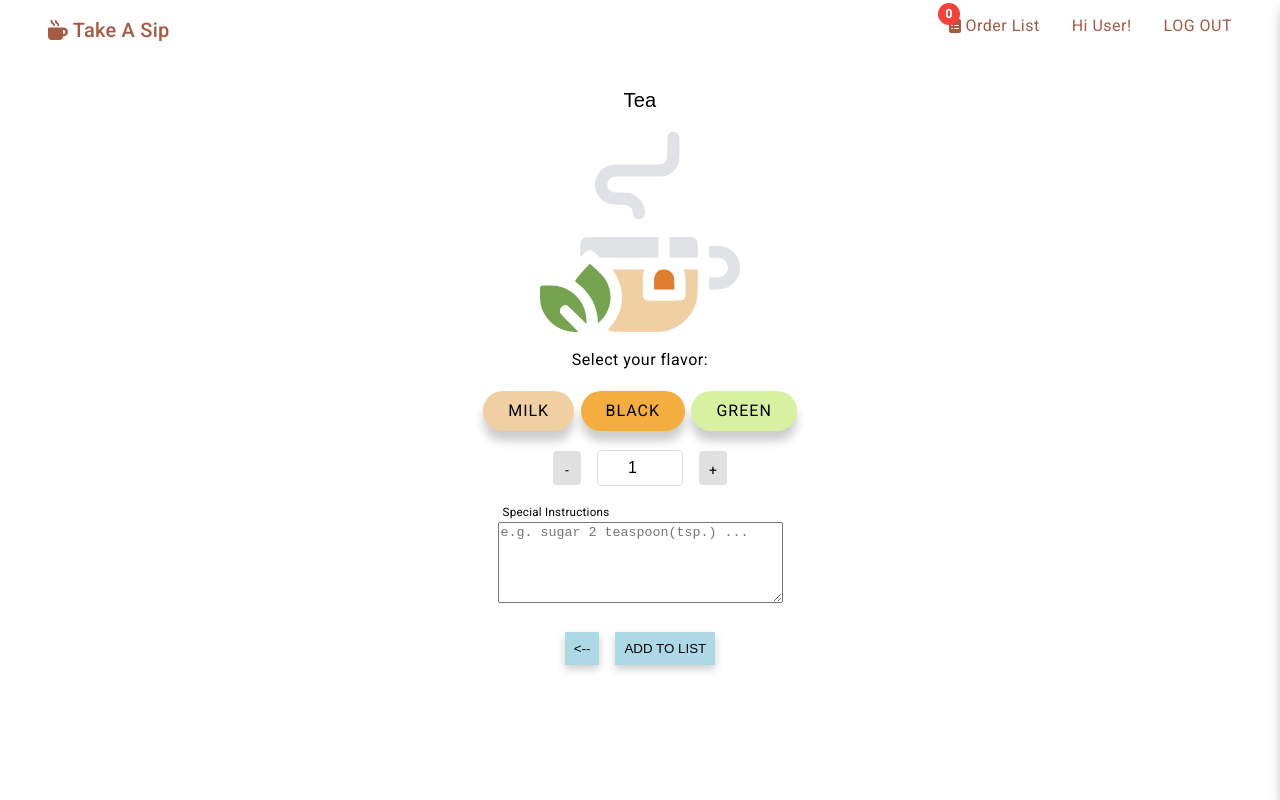
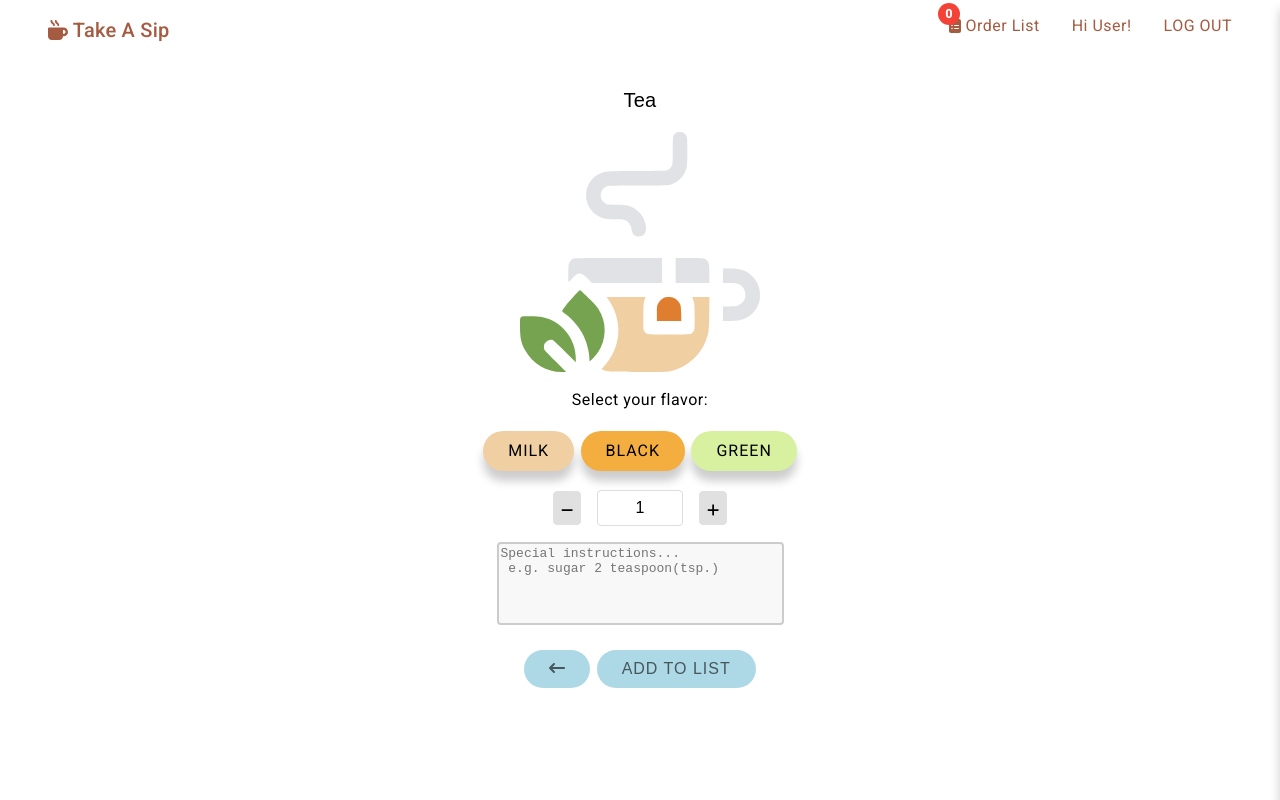
Before and after one commit to 2apreety18/Take-A-Sip, an Angular app in the folder client/: page /food/1 in a window 1280 px wide. Built offline with nearby package versions, Linux system fonts and the light colour scheme; sample sign-in values are in the browser's storage.

Commit message:
full MVP

```diff
--- a/client/src/app/components/dialog/dialog.component.html
+++ b/client/src/app/components/dialog/dialog.component.html
@@ -1,8 +1,8 @@
-<h1 mat-dialog-title>Place Order</h1>
-<div mat-dialog-content>
-  Would you like to confirm your order??
+<div class="modal">
+  <div class="modal-content">
+    <h2>Place Order</h2>
+     <p>Would you like to confirm your order??</p>
+    <button (click)="handleNo()">No</button>
+    <button (click)="handleYes()">Yes</button>
+  </div>
 </div>
-<div mat-dialog-actions>
-  <button (click)="handleNo()">No</button>
-  <button (click)="handleYes()">Yes</button>
-</div>
--- a/client/src/app/components/dialog/dialog.component.scss
+++ b/client/src/app/components/dialog/dialog.component.scss
@@ -1,3 +1,41 @@
+
 button {
     margin-right: 8px;
+    background-color: #a55b41;
+    transition: 0.3s;
+    border: 0;
+    border-radius: 50px;
+    font-size: 16px;
+    padding: 10px 25px;
+    margin: 0.2rem;
+    letter-spacing: 1px;
+    color:  white;
+    text-align: center;
 }
+
+
+button:hover {
+    cursor: pointer;
+    box-shadow: 0 10px 10px rgba(0, 0, 0, 0.2);
+}
+
+.modal {
+    z-index: 1;
+    padding-top: 100px;
+    position: fixed;
+    left: 0;
+    top: 0;
+    width: 100%;
+    height: 100%;
+    overflow: auto;
+  // background-color: rgba(0,0,0,0.4);
+   background-color: white;
+  }
+
+  .modal-content {
+    background-color: #fefefe;
+    margin: auto;
+    padding: 20px;
+    box-shadow: 0 10px 10px rgba(0, 0, 0, 0.2);
+    width: 80%;
+  }
--- a/client/src/app/components/food-page/food-page.component.html
+++ b/client/src/app/components/food-page/food-page.component.html
@@ -20,20 +20,19 @@
       </div>
     </div>
 
-    <!-- <label>Quantity:</label> -->
-    <span class="minus" (click)="minus()">-</span>
+    <span class="minus" (click)="minus()"><fa-icon [icon]="minusIcon"></fa-icon></span>
     <input type="number" [(ngModel)]="food!.qty" value="1" class="qty">
-    <span class="plus" (click)="plus()">+</span>
+    <span class="plus" (click)="plus()"><fa-icon [icon]="plusIcon"></fa-icon></span>
 
-    <h5 class = "instructions">Special Instructions</h5>
     <form [formGroup]= "noteAreaForm">
-      <textarea type ="text"[(ngModel)]="food!.note" placeholder="e.g. sugar 2 teaspoon(tsp.) ..." class ="note-area" formControlName="noteArea" name="noteName" rows="5" cols="33"></textarea>
+      <textarea type ="text"[(ngModel)]="food!.note"
+       placeholder="Special instructions...&#10; e.g. sugar 2 teaspoon(tsp.)" class ="note-area" formControlName="noteArea" name="noteName" rows="5" cols="33"></textarea>
     </form>
 
   </div>
 
   <div class="action">
-    <button routerLink= "/home" > <-- </button>
+    <button routerLink= "/home"><fa-icon [icon]="backIcon"></fa-icon></button>
     <button (click)="addToList(food!,selectedAttributes)" *ngIf="isValidQty()"> ADD TO LIST </button>
   </div>
 
--- a/client/src/app/components/food-page/food-page.component.scss
+++ b/client/src/app/components/food-page/food-page.component.scss
@@ -15,7 +15,7 @@
 
   .food-page-card img {
     object-fit: contain;
-    max-height: 200px;
+    max-height: 240px;
   }
 
   .select-card {
@@ -28,11 +28,6 @@
     margin: 1rem;
   }
 
-
-  .instructions {
-    margin-bottom: 0;
-    margin-right: 10.5rem;
-  }
 
   .chip {
     border: 0;
@@ -50,7 +45,7 @@
     justify-content: center;
   }
 
-  span {cursor:pointer; }
+span {cursor:pointer; }
 
 .minus, .plus{
   width: 1rem;
@@ -63,6 +58,12 @@
   vertical-align: middle;
   text-align: center;
 }
+
+.minus:hover, .plus:hover {
+  cursor: pointer;
+  box-shadow: 0 10px 10px rgba(0, 0, 0, 0.2);
+}
+
 input{
   height:2rem;
   width: 6rem;
@@ -81,23 +82,46 @@ input{
 
 
  button {
-    padding: 0.5rem;
-    margin: 0.5rem;
-    width: fit-content;
-    font-weight: lighter;
     background-color: lightblue;
-    border: 1px solid lightblue;
-    box-shadow: 0 4px 8px 0 rgba(0,0,0,0.2);
     transition: 0.3s;
+    border: 0;
+    border-radius: 50px;
+    font-size: 16px;
+    padding: 10px 25px;
+    margin: 0.2rem;
+    letter-spacing: 1px;
+    color:  rgba(0, 0, 0, 0.6);
+    cursor: pointer;
  }
+
+
+ button:hover {
+  cursor: pointer;
+  box-shadow: 0 10px 10px rgba(0, 0, 0, 0.2);
+}
 
  .action {
     display: inline;
     text-align: center;
  }
 
+input::-webkit-outer-spin-button,
+input::-webkit-inner-spin-button {
+  -webkit-appearance: none;
+  margin: 0;
+}
+
+textarea {
+  box-sizing: border-box;
+  border: 2px solid #ccc;
+  border-radius: 4px;
+  background-color: #f8f8f8;
+  font-size: 13px;
+  resize: none;
+}
+
  textarea::-webkit-scrollbar {
-  width: 15px;
+  width: 10px;
   background-color: #f5f5f5;
   box-shadow: inset 0 0 2px rgba(0, 0, 0, 0.1);
   -moz-box-shadow: inset 0 0 2px rgba(0, 0, 0, 0.1);
--- a/client/src/app/components/food-page/food-page.component.ts
+++ b/client/src/app/components/food-page/food-page.component.ts
@@ -6,6 +6,10 @@ import { SelectedFoodAttribute } from 'src/app/interfaces/selectedFoodAttribute'
 import { FoodService } from 'src/app/services/food.service';
 import { FormBuilder } from '@angular/forms';
 import { NotificationService } from 'src/app/services/notification.service';
+import { faArrowLeftLong } from '@fortawesome/free-solid-svg-icons';
+import { faPlus } from '@fortawesome/free-solid-svg-icons';
+import { faMinus } from '@fortawesome/free-solid-svg-icons';
+
 
 @Component({
   selector: 'app-food-page',
@@ -14,8 +18,13 @@ import { NotificationService } from 'src/app/services/notification.service';
 })
 export class FoodPageComponent implements OnInit{
 
+  backIcon = faArrowLeftLong;
+  plusIcon = faPlus;
+  minusIcon = faMinus;
+
   imageUrl: string = '';
   food: Food | undefined;
+
   selectedAttributes: SelectedFoodAttribute = {
     flavor: undefined,
   };
@@ -89,7 +98,6 @@ export class FoodPageComponent implements OnInit{
 
   addToList(food: Food, selectedAttributes: SelectedFoodAttribute) {
     this.foodService.addToList(food, selectedAttributes);
-   // window.alert('This order has been added to the list!');
     this.notificationService.notifySuccess('Order added to the list!','☕️ SUCCESS');
     this.noteAreaForm.reset();
   }
--- a/client/src/app/components/list/list.component.html
+++ b/client/src/app/components/list/list.component.html
@@ -59,9 +59,9 @@
     </div>
     <div class="action-area">
         <div class="action-area-procceed">
-            <button routerLink="/order" class="order-btn">ORDER --> </button>
-            <button routerLink="/" class="add-btn">+ MORE</button>
-            <button (click)="emptyList()" class="empty-btn"><fa-icon [icon]="trash"></fa-icon> LIST</button>
+            <button routerLink="/order" class="order-btn">Order <fa-icon [icon]="frontIcon"></fa-icon> </button>
+            <button routerLink="/" class="add-btn"><fa-icon [icon]="plusIcon"></fa-icon> More</button>
+            <button (click)="emptyList()" class="empty-btn"><fa-icon [icon]="trash"></fa-icon> List</button>
 
         </div>
     </div>
--- a/client/src/app/components/list/list.component.scss
+++ b/client/src/app/components/list/list.component.scss
@@ -19,21 +19,17 @@ table {
   }
 
   button {
-    // padding: 0.5rem;
-    // width: fit-content;
-    // font-weight: lighter;
-    // border: 1px solid white;
-    // border-radius: 1rem;
-    // box-shadow: 0 4px 8px 0 rgba(0,0,0,0.2);
-    // transition: 0.3s;
-
     border: 0;
     border-radius: 50px;
-    box-shadow: 0 10px 10px rgba(0, 0, 0, 0.2);
     color: #fff;
-    font-size: 10px;
+    font-size: 14px;
     padding: 12px 25px;
     letter-spacing: 1px;
+  }
+
+  button:hover {
+    cursor: pointer;
+    box-shadow: 0 10px 10px rgba(0, 0, 0, 0.2);
   }
 
   .action-area {
@@ -66,7 +62,7 @@ table {
   .card {
     background-color: #fff;
     border-radius: 10px;
-    box-shadow: 0 10px 10px rgba(0, 0, 0, 0.2);
+    box-shadow: 0 2px 2px rgba(0, 0, 0, 0.2);
     display: flex;
     margin: 0.5rem;
     overflow: hidden;
@@ -122,6 +118,15 @@ table {
   }
 
 
+input {
+  box-sizing: border-box;
+  border: 2px solid #ccc;
+  border-radius: 4px;
+  background-color: #f8f8f8;
+  resize: none;
+}
+
+
   @media screen and (max-width: 480px) {
 
 
--- a/client/src/app/components/list/list.component.ts
+++ b/client/src/app/components/list/list.component.ts
@@ -2,6 +2,8 @@ import { Component } from '@angular/core';
 import { Food } from 'src/app/interfaces/food';
 import { FoodService } from 'src/app/services/food.service';
 import { faTrashCan } from '@fortawesome/free-solid-svg-icons';
+import { faArrowRightLong } from '@fortawesome/free-solid-svg-icons';
+import { faPlus } from '@fortawesome/free-solid-svg-icons';
 import { Router } from '@angular/router';
 import { FormBuilder } from '@angular/forms';
 
@@ -12,6 +14,9 @@ import { FormBuilder } from '@angular/forms';
 })
 export class ListComponent {
   trash = faTrashCan;
+  frontIcon = faArrowRightLong;
+  plusIcon = faPlus;
+
   listItems = this.listService.getListItems();
   selectedItems = this.listService.getSelectedItems();
 
--- a/client/src/app/components/login/login.component.ts
+++ b/client/src/app/components/login/login.component.ts
@@ -41,6 +41,7 @@ login() {
         this.auth.login(val.email, val.password).subscribe({
           next: (res: any) => {
             localStorage.setItem('accessToken', res.headers.get('authorization'));
+            console.log(res.headers.get('authorization'));
             localStorage.setItem('user', JSON.stringify(res.body.user));
 
             // this.loginEvent.emit(true)
--- a/client/src/app/components/order-form/order-form.component.scss
+++ b/client/src/app/components/order-form/order-form.component.scss
@@ -1,6 +1,3 @@
-.box-body{
-    padding:1rem;
-  }
 
 .error-message{
     color:red;
--- a/client/src/app/components/order-form/order-form.component.ts
+++ b/client/src/app/components/order-form/order-form.component.ts
@@ -55,7 +55,6 @@ export class OrderFormComponent implements OnInit{
 
   openDialog() {
     this.isDialogVisible = true;
-
   }
 
   closeDialog(e: any) {
```
